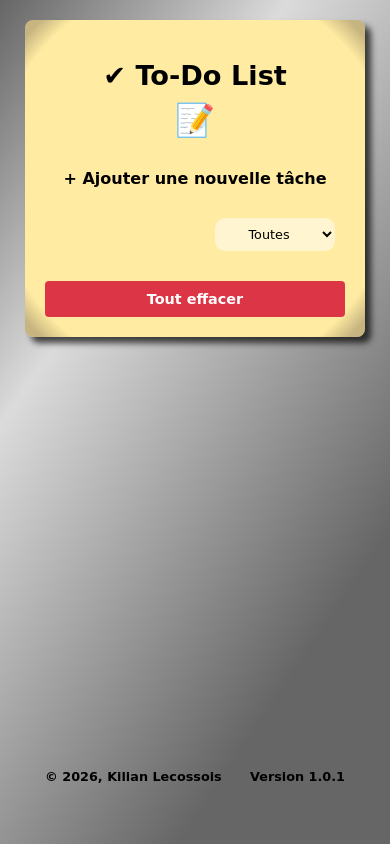
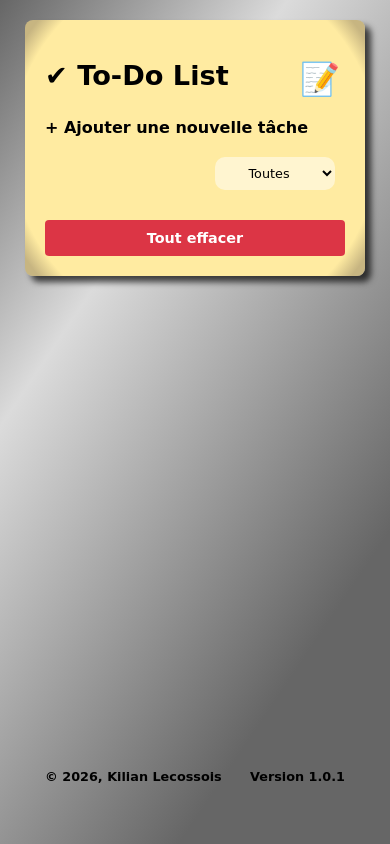
Before and after one commit to kilecos/To-Do-List, a website built with Vite: page index.html in a window 390 px wide. Built offline with nearby package versions, Linux system fonts and the light colour scheme; a web font is replaced by a local one.

Commit message:
Version 1.0.2
feat(ui): ajustements visuels sur mobile

```diff
--- a/src/style.css
+++ b/src/style.css
@@ -383,20 +383,12 @@ footer {
     max-width: 300px;
   }
 
-  .en-tete {
-    display: flex;
-    flex-direction: column;
-    gap: 10px;
-    text-align: center;
-  }
-
   #list-titre {
     font-size: 1.7rem;
   }
 
   #btn-titre {
     width: 50px;
-    margin: auto;
     padding: 0;
   }
 
@@ -406,7 +398,7 @@ footer {
 
   .btn-toggle {
     font-size: 1rem;
-    text-align: center;
+    padding: 0;
   }
 
   .formulaire {
```
Also changed, not shown: CHANGELOG.md.
